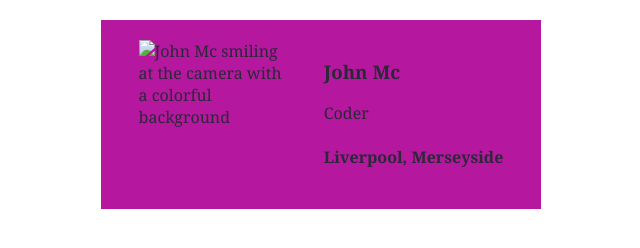
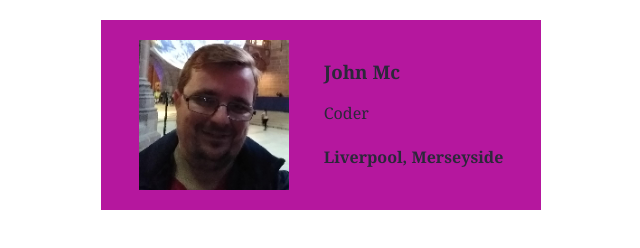
Before and after one commit to ZackLilyGU/digibusinescard, a plain HTML site: page index.html in a window 1280 px wide. Shown: the whole page, without its empty margins (319-959 px from the left). Drawn offline with Linux system fonts and the light colour scheme.

Commit message:
Update index.html

```diff
--- a/index.html
+++ b/index.html
@@ -8,7 +8,7 @@
 <body>
     <div class="card">
 				<img
-					src="images/me.jpg"
+					src="me.jpg"
 					alt="John Mc smiling at the camera with a colorful background"
 					class="avatar ">
 			<div>
```
